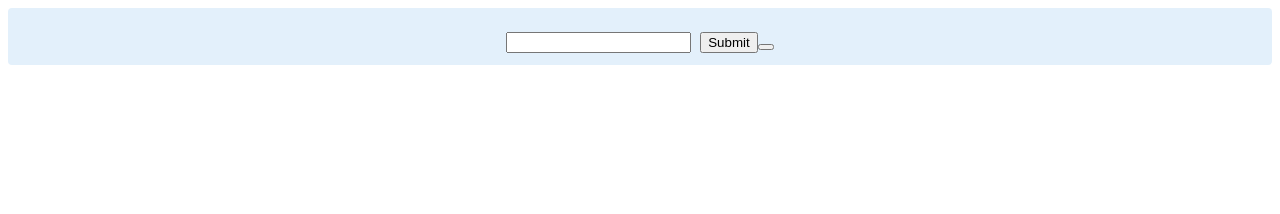
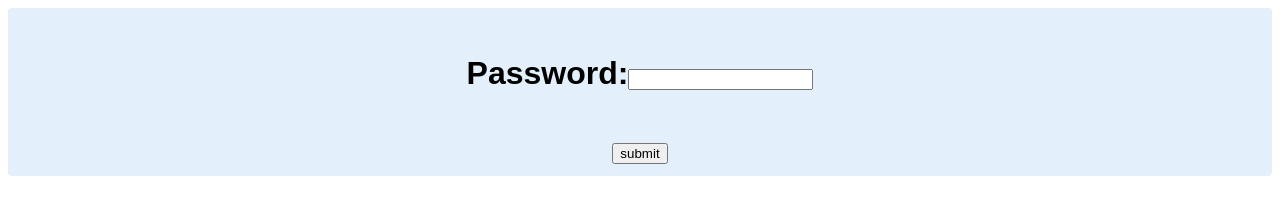
Before and after one commit to Nickelmaniaoff/Nickelmaniaoff.github.io, a plain HTML site: page index.html in a window 1280 px wide. Drawn offline with Linux system fonts and the light colour scheme.

Commit message:
Initail commit

```diff
--- a/index.html
+++ b/index.html
@@ -44,13 +44,17 @@
 
 <body>
 <div id="mainContent">
-	<input type="text" id="psw" />
-  	<button onclick="submit();" href="javascript:;">Submit<button/>
+	<form>
+	<br>Password:<input type="text" id="psw"/><br>
+	<br><input type="submit" value="submit" onclick="formdata()"/><br>
+	</form>
 </div>
 <script>
-
-function submit() {
-
+function formdata(){
+	var psw = document.getElementById("psw").value;
+	if (psw == "JEPPSON"){
+		window.location.pathname = '/jeppson';
+	}
 }
 </script>
 
```
Also changed, not shown: javascript.js (deleted), jeppson.html (added).
